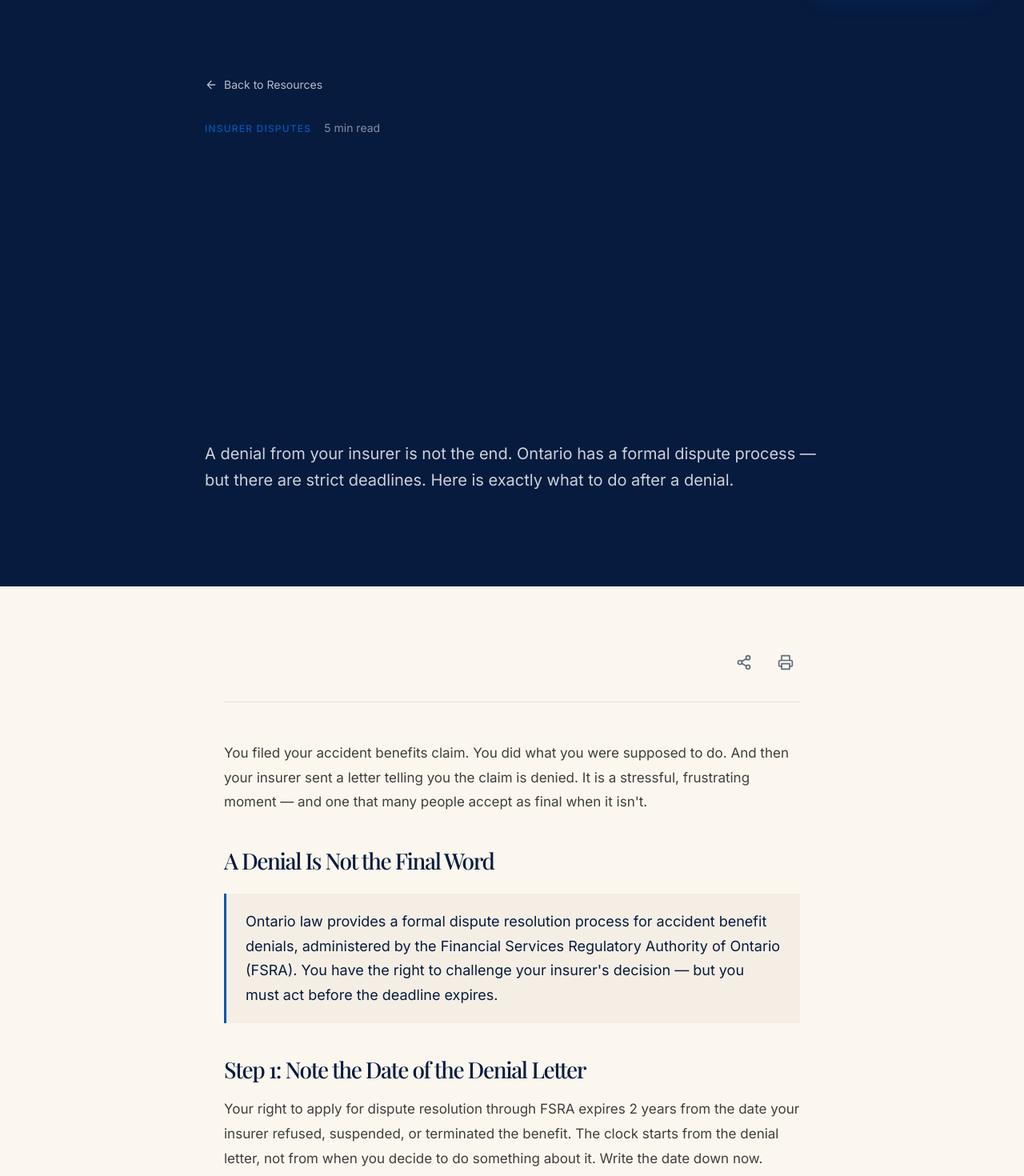
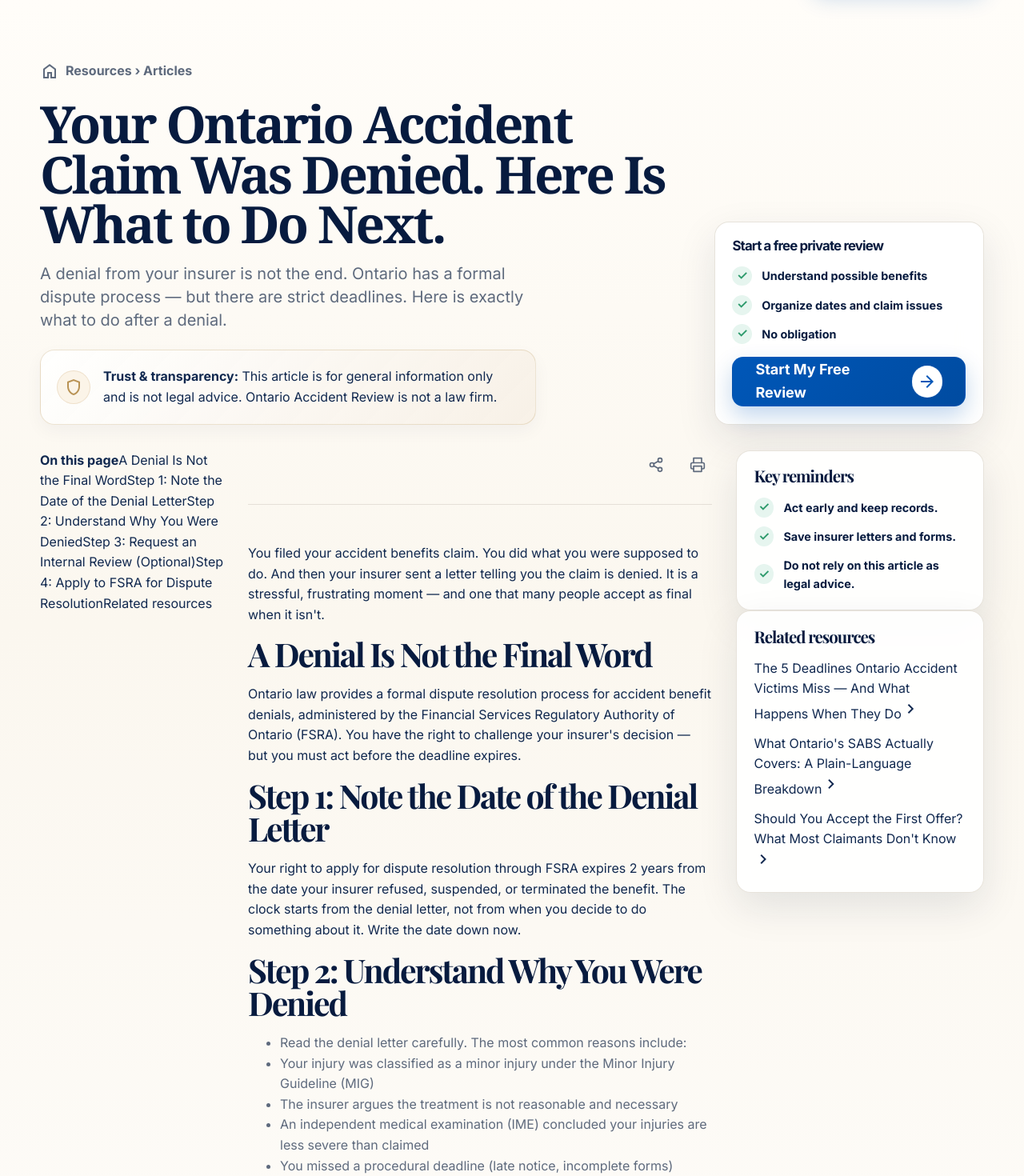
Before and after one commit to jyoung905/OARreal, a Next.js app: page /blog/accident-claim-denied-ontario in a window 1280 px wide. Shown: the part 80-1550 px from the top of the page at 80% size. Built offline with nearby package versions, Linux system fonts and the light colour scheme.

Commit message:
Ground article template in OAR editorial resource system

```diff
--- a/app/blog/[slug]/page.tsx
+++ b/app/blog/[slug]/page.tsx
@@ -5,12 +5,6 @@ import { BLOG_POSTS, getPostBySlug } from '@/lib/blog-posts';
 import { ShareButtons } from '@/components/ShareButtons';
 
 const BASE_URL = 'https://www.ontarioaccidentreview.ca';
-
-/* ─────────────────────────────────────────────────────────────────
-   Blog/Article page — rebuilt to match rebrand resource-article.tsx
-   Rebrand ref: /Desktop/.openclaw/web/src/pages/resource-article.tsx
-   Logic preserved: generateStaticParams, generateMetadata, getPostBySlug
-   ───────────────────────────────────────────────────────────────── */
 
 export async function generateStaticParams() {
   return BLOG_POSTS.map(post => ({ slug: post.slug }));
@@ -38,121 +32,68 @@ export default function BlogPostPage({ params }: { params: { slug: string } }) {
   if (!post) notFound();
 
   const relatedPosts = BLOG_POSTS.filter(p => p.slug !== post.slug).slice(0, 3);
+  const pageLinks = post.sections.filter(s => s.heading).slice(0, 6);
 
   return (
-    <article style={{ background: 'var(--bg)' }}>
-      {/* Header — bg-primary text-primary-foreground py-16 md:py-24 */}
-      <header style={{ background: 'var(--primary)', color: '#fff', padding: 'clamp(4rem,8vw,6rem) 1.5rem' }}>
-        <div style={{ maxWidth: 768, margin: '0 auto' }}>
-          <Link
-            href="/resources"
-            style={{ display: 'inline-flex', alignItems: 'center', fontSize: '0.875rem', color: 'rgba(255,255,255,0.7)', textDecoration: 'none', marginBottom: '2rem', transition: 'color 0.15s' }}
-          >
-            <svg style={{ marginRight: '0.5rem' }} width="16" height="16" viewBox="0 0 24 24" fill="none" stroke="currentColor" strokeWidth="2" strokeLinecap="round" strokeLinejoin="round"><path d="M19 12H5M12 5l-7 7 7 7"/></svg>
-            Back to Resources
-          </Link>
-
-          <div style={{ display: 'flex', alignItems: 'center', gap: '1rem', marginBottom: '1.5rem' }}>
-            <span style={{ fontSize: '0.75rem', fontWeight: 500, textTransform: 'uppercase', letterSpacing: '0.1em', color: 'var(--accent)' }}>
-              {post.category}
-            </span>
-            <span style={{ fontSize: '0.875rem', color: 'rgba(255,255,255,0.5)' }}>
-              {post.readTime}
-            </span>
+    <main style={{ background: 'linear-gradient(180deg, #fffdf9 0%, var(--cream) 34%, #fff 100%)' }}>
+      <header className="oar-section-tight" style={{ paddingBottom: '2rem' }}>
+        <div className="oar-container">
+          <div style={{ display: 'grid', gridTemplateColumns: 'minmax(0, 1fr) minmax(300px, .42fr)', gap: '2.5rem', alignItems: 'end' }}>
+            <div>
+              <Link href="/resources" style={{ display: 'inline-flex', alignItems: 'center', gap: '.5rem', color: 'var(--muted)', fontWeight: 800, marginBottom: '1.4rem', textDecoration: 'none' }}><span className="material-symbols-outlined">home</span> Resources › Articles</Link>
+              <h1 className="oar-display oar-h2" style={{ maxWidth: 920 }}>{post.title}</h1>
+              <p className="oar-lede" style={{ marginTop: '1rem' }}>{post.description}</p>
+              <div className="oar-disclaimer-strip" style={{ marginTop: '1.4rem' }}><span className="oar-icon gold"><span className="material-symbols-outlined">shield</span></span><span><strong>Trust & transparency:</strong> This article is for general information only and is not legal advice. Ontario Accident Review is not a law firm.</span></div>
+            </div>
+            <div className="oar-card" style={{ padding: '1.35rem' }}>
+              <h2 style={{ fontFamily: 'var(--font-body)', fontSize: '1.05rem', color: 'var(--navy)', margin: 0 }}>Start a free private review</h2>
+              <div className="oar-check-list">
+                {['Understand possible benefits', 'Organize dates and claim issues', 'No obligation'].map(item => <div className="oar-check-row" key={item}><span className="oar-check-dot">✓</span>{item}</div>)}
+              </div>
+              <Link href="/#intake" className="oar-button" style={{ width: '100%', marginTop: '1rem' }}>Start My Free Review <span className="oar-button-arrow"><span className="material-symbols-outlined">arrow_forward</span></span></Link>
+            </div>
           </div>
-
-          <h1 className="font-serif" style={{
-            fontSize: 'clamp(1.875rem, 4vw, 3rem)',
-            fontWeight: 400, lineHeight: 1.15,
-            marginBottom: '1.5rem', letterSpacing: '-0.01em',
-          }}>
-            {post.title}
-          </h1>
-
-          <p style={{ fontSize: '1.25rem', color: 'rgba(255,255,255,0.8)', fontWeight: 300, lineHeight: 1.65 }}>
-            {post.description}
-          </p>
         </div>
       </header>
 
-      {/* Article body */}
-      <div style={{ maxWidth: 768, margin: '0 auto', padding: 'clamp(3rem,6vw,5rem) 1.5rem' }}>
-        {/* Share/print bar — client component to handle onClick */}
-        <ShareButtons />
+      <div className="oar-container" style={{ display: 'grid', gridTemplateColumns: '230px minmax(0, 1fr) 310px', gap: '30px', alignItems: 'start', paddingBottom: 'clamp(4rem,8vw,6rem)' }}>
+        <aside className="oar-article-toc">
+          <strong>On this page</strong>
+          {pageLinks.map((section, i) => <a key={`${section.heading}-${i}`} href={`#section-${i}`} className={i === 0 ? 'active' : ''}>{section.heading}</a>)}
+          <a href="#related">Related resources</a>
+        </aside>
 
-        {/* Prose content — matches rebrand: prose prose-lg prose-headings:font-serif */}
-        <div className="prose prose-lg">
+        <article>
+          <ShareButtons />
           {post.sections.map((section, i) => (
-            <div key={i}>
-              {section.heading && (
-                <h2 style={{ fontFamily: 'var(--font-display)', fontWeight: 500, color: 'var(--primary)', fontSize: 'clamp(1.25rem,3vw,1.75rem)', marginTop: '2.5rem', marginBottom: '1rem', lineHeight: 1.25 }}>
-                  {section.heading}
-                </h2>
+            <section key={i} id={section.heading ? `section-${pageLinks.findIndex(s => s.heading === section.heading)}` : undefined} className={section.type === 'callout' ? 'oar-article-callout' : 'oar-article-card'}>
+              {section.heading && <h2>{section.heading}</h2>}
+              {section.type === 'list' ? (
+                <ul>{section.body.split('\n').filter(Boolean).map((item: string, j: number) => <li key={j}>{item}</li>)}</ul>
+              ) : (
+                section.body.split('\n\n').map((para: string, j: number) => <p key={j}>{para}</p>)
               )}
-              {section.type === 'callout' ? (
-                <div style={{ borderLeft: '3px solid var(--accent)', background: 'rgba(138,90,26,0.05)', padding: '1.25rem 1.5rem', margin: '1.5rem 0' }}>
-                  {section.body.split('\n\n').map((para: string, j: number) => (
-                    <p key={j} style={{ margin: j < section.body.split('\n\n').length - 1 ? '0 0 0.75rem' : 0, color: 'var(--text-strong)', lineHeight: 1.7 }}>{para}</p>
-                  ))}
-                </div>
-              ) : section.type === 'list' ? (
-                <ul style={{ paddingLeft: '1.5rem', margin: '0 0 1.25rem' }}>
-                  {section.body.split('\n').filter(Boolean).map((item: string, j: number) => (
-                    <li key={j} style={{ marginBottom: '0.4rem', color: 'rgba(0,0,0,0.75)', lineHeight: 1.8 }}>{item}</li>
-                  ))}
-                </ul>
-              ) : (
-                section.body.split('\n\n').map((para: string, j: number) => (
-                  <p key={j} style={{ color: 'rgba(0,0,0,0.75)', lineHeight: 1.8, fontSize: '1.0625rem', marginBottom: '1.25rem' }}>{para}</p>
-                ))
-              )}
-            </div>
+            </section>
           ))}
-        </div>
+        </article>
 
-        {/* End CTA — matches rebrand: mt-20 p-8 bg-muted/50 border */}
-        <div style={{ marginTop: '5rem', padding: '2rem', background: 'rgba(214,220,230,0.3)', border: '1px solid var(--border)' }}>
-          <h3 className="font-serif" style={{ fontSize: '1.5rem', fontWeight: 400, color: 'var(--primary)', marginBottom: '1rem' }}>
-            Want to know how this applies to your specific situation?
-          </h3>
-          <p style={{ color: 'var(--muted)', marginBottom: '1.5rem', lineHeight: 1.65, fontSize: '0.95rem' }}>
-            Get a free, plain-language review of your claim. No cost, no obligation, no lawyers required to start. Takes about 2 minutes.
-          </p>
-          <Link
-            href="/#intake"
-            style={{
-              display: 'inline-flex', height: 48, alignItems: 'center',
-              padding: '0 2rem', background: 'var(--primary)',
-              color: '#fff', fontSize: '0.875rem', fontWeight: 500,
-              textDecoration: 'none', transition: 'background 0.15s',
-            }}
-          >
-            Get My Free Claim Review →
-          </Link>
-        </div>
-
-        {/* Related posts */}
-        {relatedPosts.length > 0 && (
-          <div style={{ marginTop: '4rem' }}>
-            <p style={{ fontSize: '0.72rem', fontWeight: 700, textTransform: 'uppercase', letterSpacing: '0.1em', color: 'var(--muted)', marginBottom: '1.5rem' }}>More Articles</p>
-            <div style={{ display: 'flex', flexDirection: 'column', gap: '0.75rem' }}>
-              {relatedPosts.map(p => (
-                <Link
-                  key={p.slug}
-                  href={`/blog/${p.slug}`}
-                  style={{ display: 'flex', justifyContent: 'space-between', alignItems: 'center', padding: '1rem 1.25rem', background: 'var(--surface)', border: '1px solid var(--border)', textDecoration: 'none', gap: '1rem', transition: 'border-color 0.15s' }}
-                >
-                  <div>
-                    <div style={{ fontSize: '0.72rem', fontWeight: 700, textTransform: 'uppercase', letterSpacing: '0.1em', color: 'var(--accent)', marginBottom: '0.25rem' }}>{p.category}</div>
-                    <div className="font-serif" style={{ fontWeight: 400, color: 'var(--primary)', fontSize: '0.95rem', lineHeight: 1.35 }}>{p.title}</div>
-                  </div>
-                  <span style={{ color: 'var(--accent)', flexShrink: 0 }}>→</span>
-                </Link>
-              ))}
+        <aside className="oar-article-sidebar">
+          <div className="oar-card" style={{ padding: '1.35rem' }}>
+            <h3>Key reminders</h3>
+            <div className="oar-check-list">
+              {['Act early and keep records.', 'Save insurer letters and forms.', 'Do not rely on this article as legal advice.'].map(item => <div className="oar-check-row" key={item}><span className="oar-check-dot">✓</span>{item}</div>)}
             </div>
           </div>
-        )}
+          {relatedPosts.length > 0 && (
+            <div id="related" className="oar-card" style={{ padding: '1.35rem' }}>
+              <h3>Related resources</h3>
+              <div style={{ display: 'grid', gap: '.7rem', marginTop: '1rem' }}>
+                {relatedPosts.map(p => <Link key={p.slug} href={`/blog/${p.slug}`} className="oar-related-link"><span>{p.title}</span><span className="material-symbols-outlined">chevron_right</span></Link>)}
+              </div>
+            </div>
+          )}
+        </aside>
       </div>
-    </article>
+    </main>
   );
 }
```
